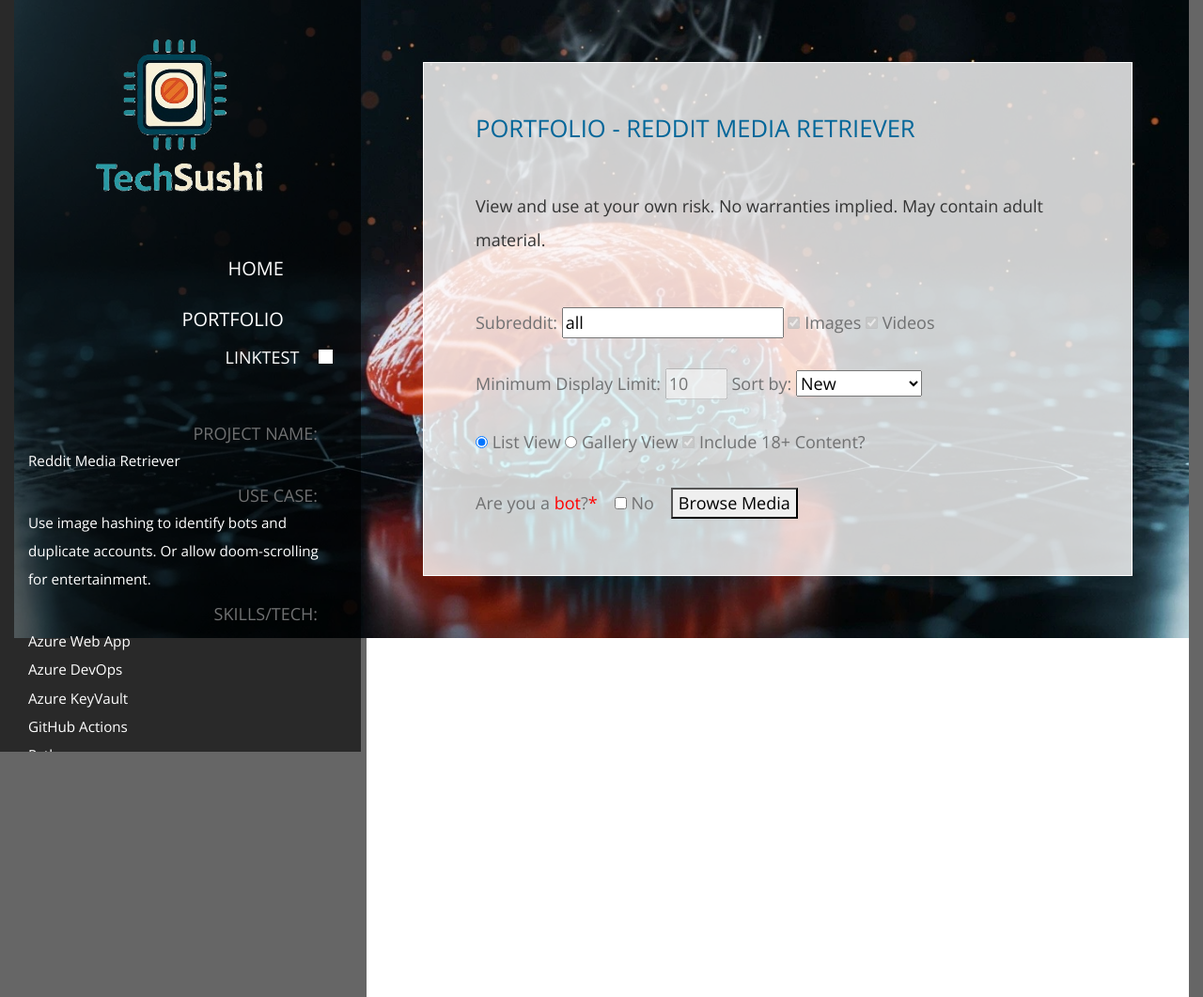
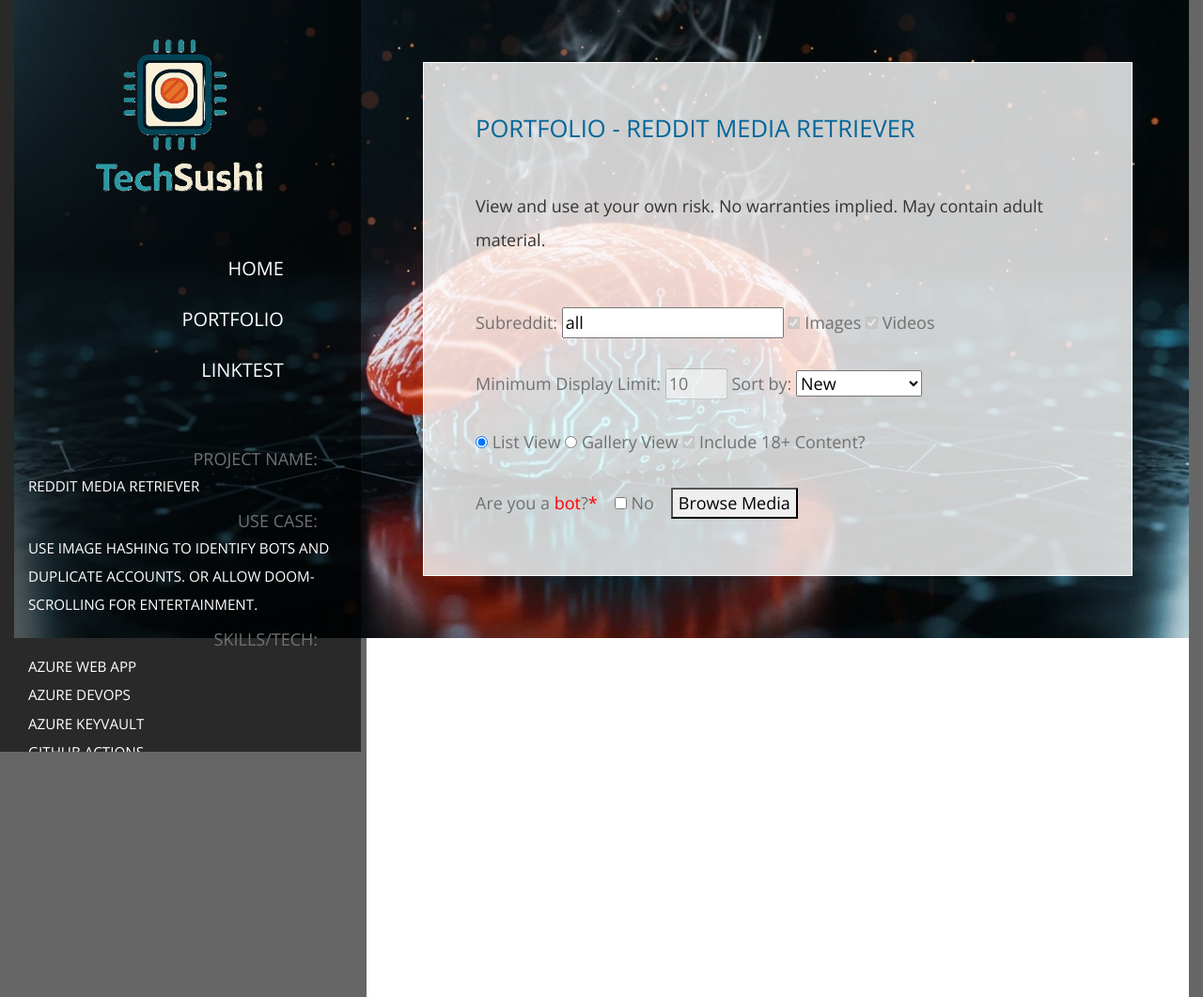
Before and after one commit to jdturbeau/repo-techsushi-portfolio-py, a Flask app: page /rmrwrap in a window 1280 px wide. Shown: the whole page at 94% size. Run offline with Flask 3, Linux system fonts and the light colour scheme; some libraries are stand-ins or nearby versions.

Commit message:
Update navbar to include text-uppercase class

```diff
--- a/templates/proj_navbar.html
+++ b/templates/proj_navbar.html
@@ -5,8 +5,7 @@
               <i class="fas fa-bars"></i>
             </button>
             <center><img src="{{ url_for('static', filename='img/techsushi-logo-nobg.png') }}" width="80%"></img></center>
-              <!-- <ul id="tmMainNav" class="nav flex-column text-uppercase text-right tm-main-nav"> -->
-              <ul id="tmMainNav" class="nav flex-column text-right tm-main-nav">
+              <ul id="tmMainNav" class="nav flex-column text-uppercase text-right tm-main-nav">
                 <li class="nav-item">
                   <a href="{{ url_for('home') }}" class="nav-link active">
                     <span class="d-inline-block mr-3 text-uppercase">Home</span>
@@ -20,8 +19,7 @@
                   </a>
                 </li>
                 <li class="nav-item">
-                <!-- <a href="https://www.technicalsushi.com" class="nav-link"> -->
-                      <a href="https://www.technicalsushi.com" class="external">
+                  <a href="https://www.technicalsushi.com" class="nav-link external">
                     <span class="d-inline-block mr-3 text-uppercase">LINKTEST</span>
                     <span class="d-inline-block tm-white-rect"></span>
                   </a>
```
